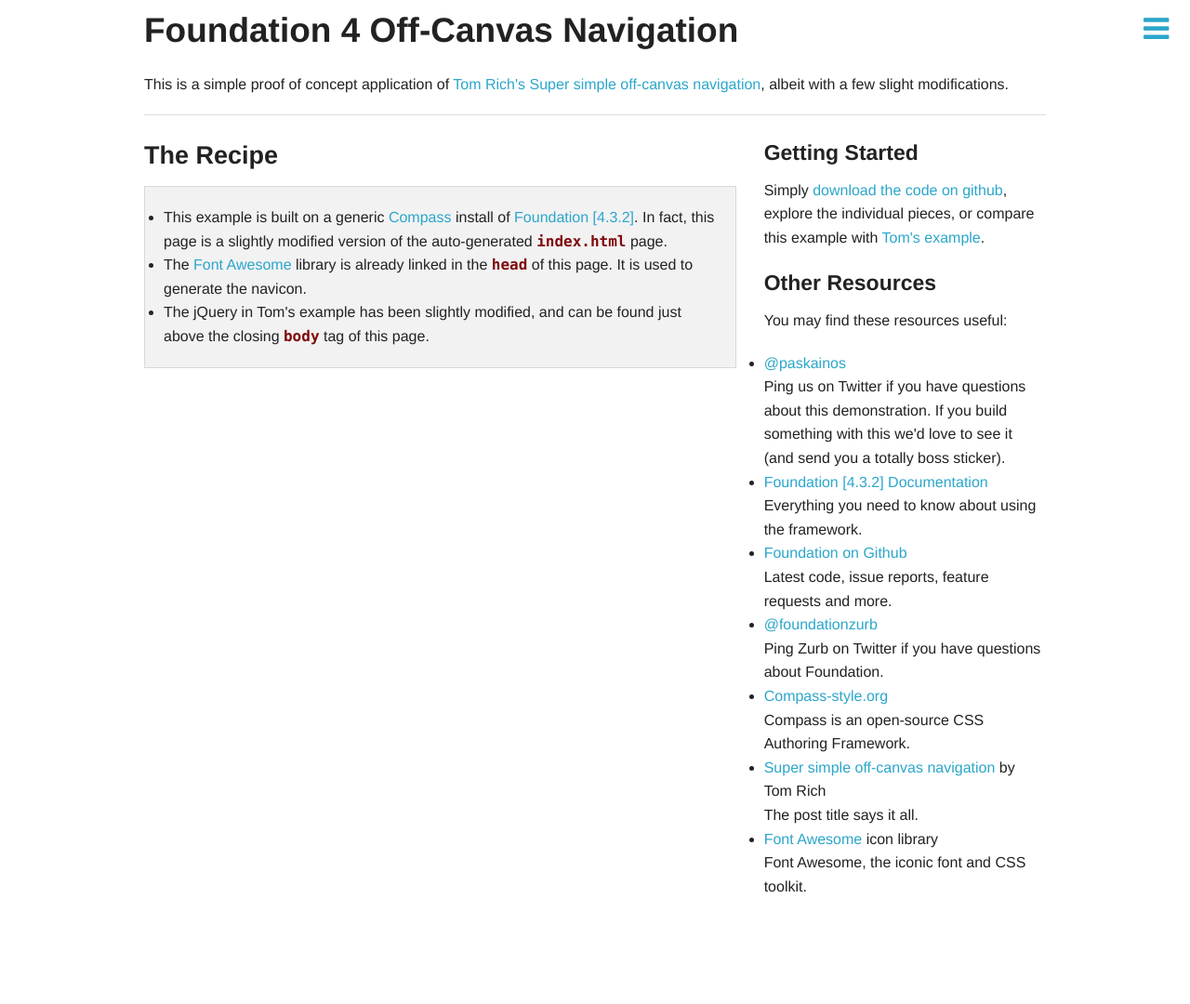
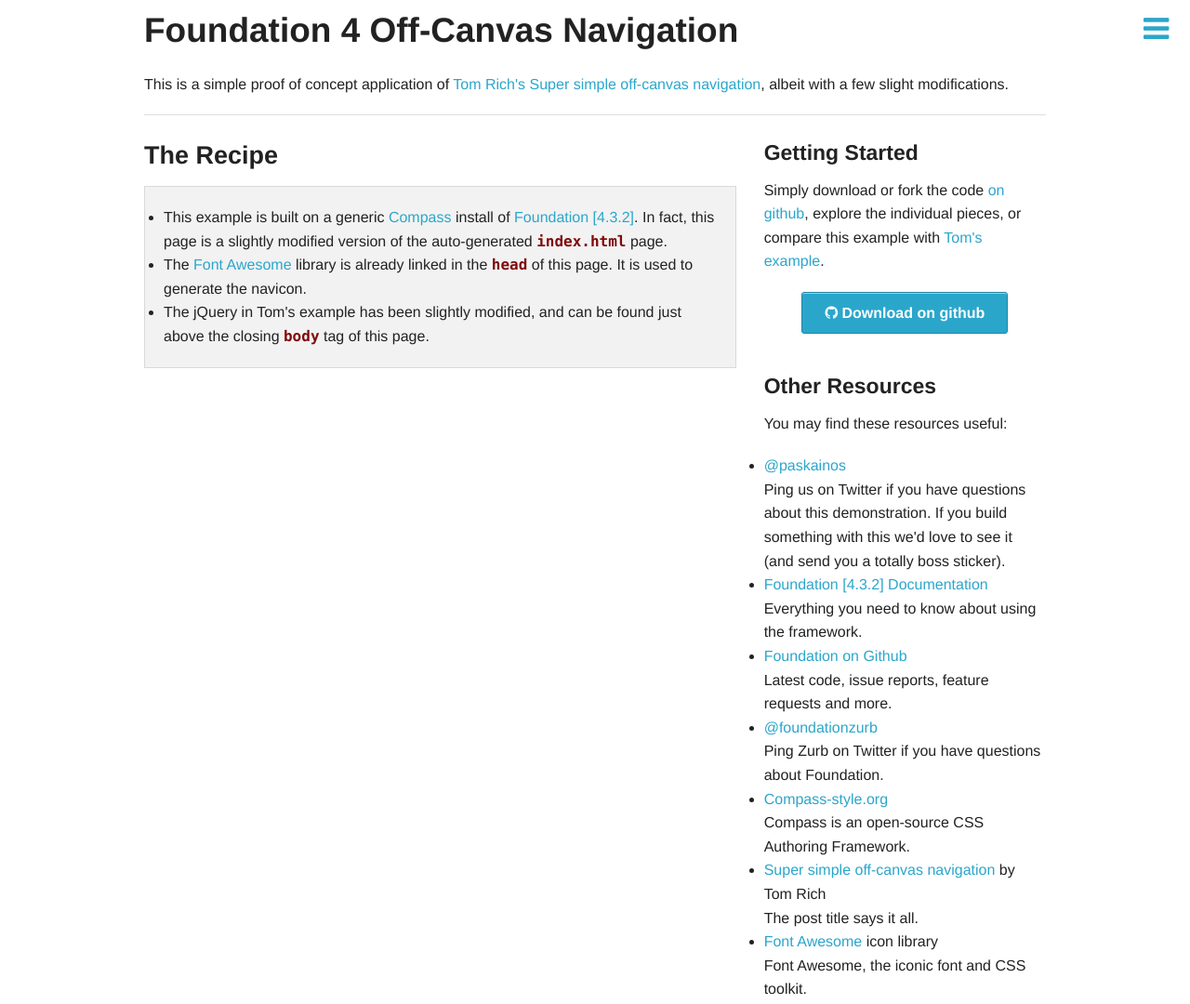
Before and after one commit to paskainos/foundation-4-off-canvas, a plain HTML site: page index.html in a window 1280 px wide. Shown: the whole page at 93% size. Before the commit the page ends 986 px from the top, so only its background shows below. Drawn offline with Linux system fonts and the light colour scheme.

Commit message:
changed github page link and added dl button

```diff
--- a/index.html
+++ b/index.html
@@ -61,7 +61,8 @@
 
       <div class="large-4 columns">
         <h4>Getting Started</h4>
-        <p>Simply <a href="//github.com/paskainos/foundation-4-off-canvas">download the code on github</a>, explore the individual pieces, or compare this example with <a href="http://blog.tomri.ch/super-simple-off-canvas-menu-navigation/">Tom's example</a>.</p>
+        <p>Simply download or fork the code <a href="//github.com/paskainos/foundation-4-off-canvas">on github</a>, explore the individual pieces, or compare this example with <a href="http://blog.tomri.ch/super-simple-off-canvas-menu-navigation/">Tom's example</a>.</p>
+        <p class="text-center"><a class="radius button" href="https://github.com/paskainos/foundation-4-off-canvas/archive/master.zip"><i class="fa fa-github"></i> Download on github</a></p>
 
         <h4>Other Resources</h4>
         <p>You may find these resources useful:</p>
```
